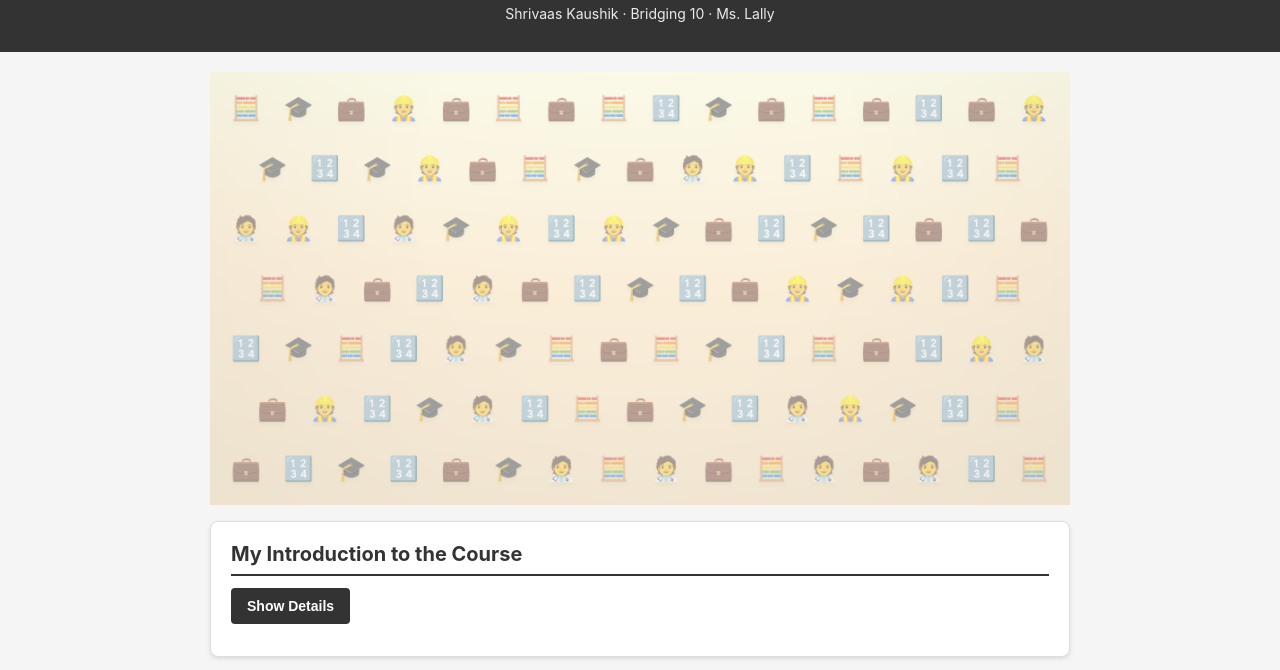
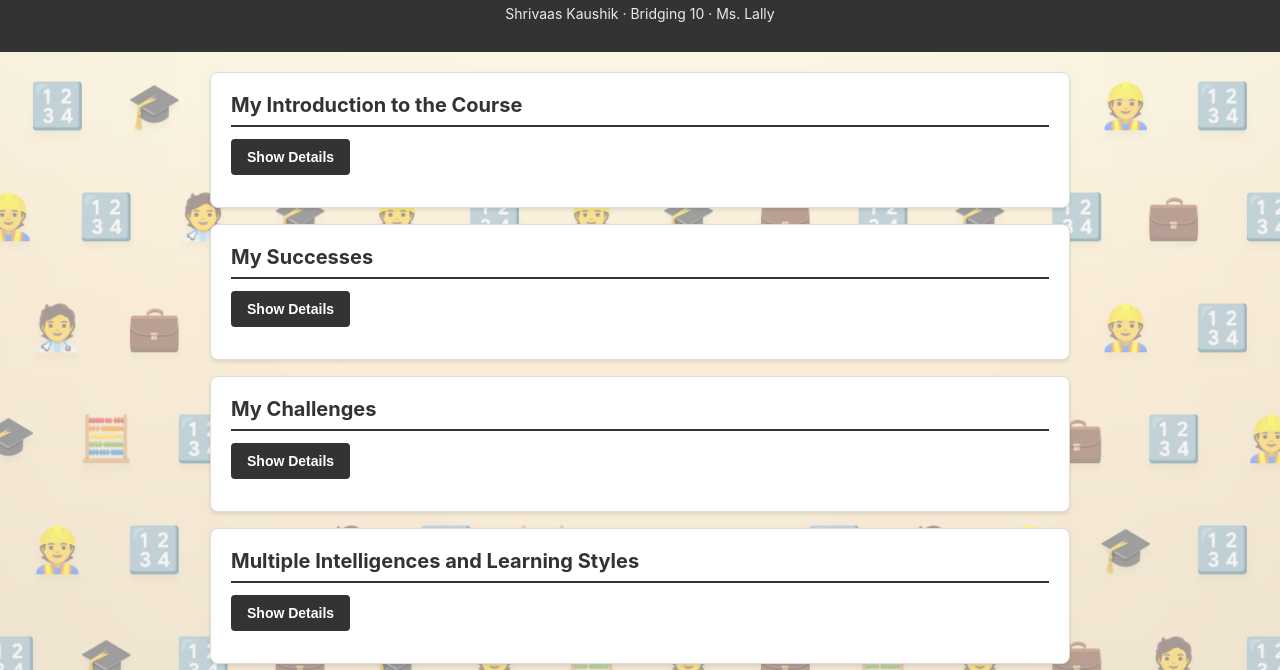
Before and after one commit to cactus-cat/peertutoring, a website: page index.html in a window 1280 px wide. Shown: the part 72-742 px from the top of the page. Drawn offline with Linux system fonts and the light colour scheme; no server answers.

Commit message:
Change image to background with new styles
Updated image properties for background display.

```diff
--- a/index.html
+++ b/index.html
@@ -12,7 +12,7 @@
     <h2 class="subheader">Shrivaas Kaushik · Bridging 10 · Ms. Lally</h2>
   </header>
   <main>
-    <img src="images/emoji-ffe7bd-1920x966.png" alt="Description" style="width: 100%; height: auto; opacity: 0.5;">
+    <img src="images/emoji-ffe7bd-1920x966.png" alt="Background" style="position: absolute; top: 0; left: 0; width: 100%; height: 100%; object-fit: cover; z-index: -1; opacity: 0.5;">
     <!-- Section 1: My Introduction to the Course -->
     <section class="content-section">
       <h2>My Introduction to the Course</h2>
```
